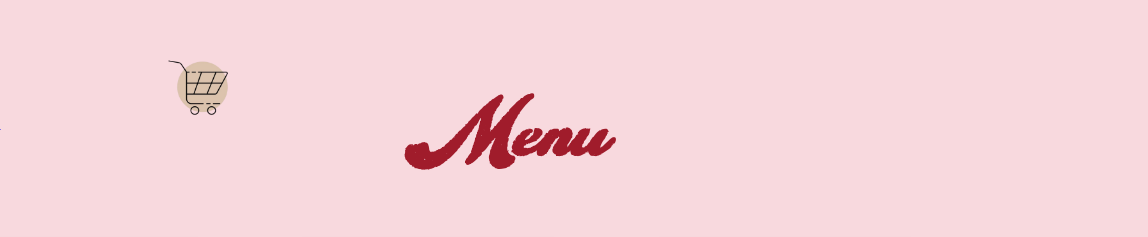
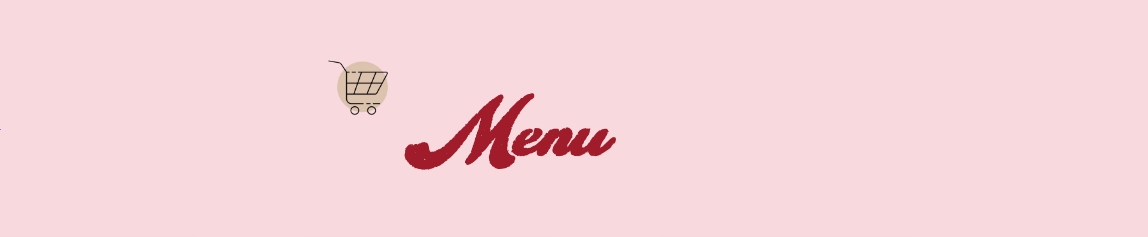
Before and after one commit to samiyasingh/cupid, a plain HTML site: page flowers.html in a window 1280 px wide. Shown: the top 237 px of the page, 132-1280 px from the left. Drawn offline with Linux system fonts and the light colour scheme.

Commit message:
Update flowers.css

```diff
--- a/flowers.css
+++ b/flowers.css
@@ -15,13 +15,13 @@ src: url('CaliforniaPersonalUseRegular-L37ED.ttf');
     height: auto;
 
 }
+
+
 .cart{
     width: 80px; /* Adjust size */
     height: auto;
-    margin-left: 10rem ;
+    margin-left: 20rem ;
 }
-
-
 h1 {
   text-align: center;
   margin-bottom: 15px;
```
